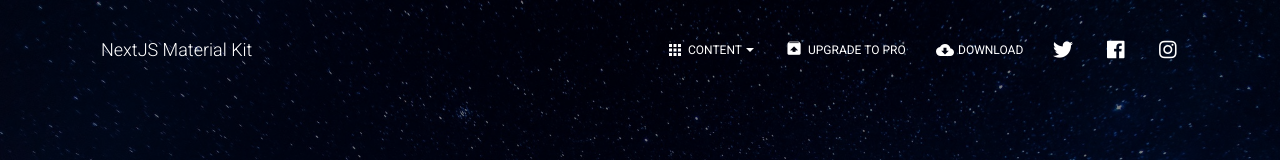
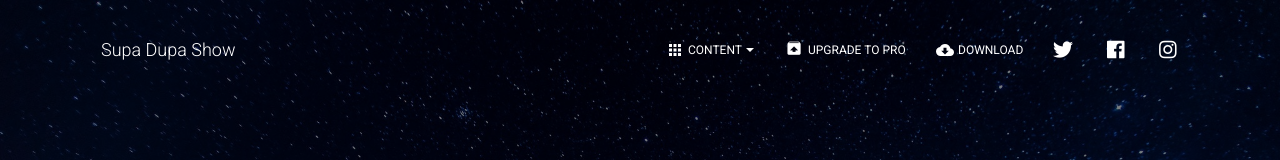
Before and after one commit to SupaDupa24/blog-nextjs-material-kit, a Next.js app: page /profile in a window 1280 px wide. Shown: the top 160 px of the page. Built offline with nearby package versions, Linux system fonts and the light colour scheme.

Commit message:
update nav 3
update nav 3

```diff
--- a/pages/profile.js
+++ b/pages/profile.js
@@ -34,7 +34,7 @@ export default function ProfilePage(props) {
     <div>
       <Header
         color="transparent"
-        brand="NextJS Material Kit"
+        brand="Supa Dupa Show"
         rightLinks={<HeaderLinks />}
         fixed
         changeColorOnScroll={{
```
